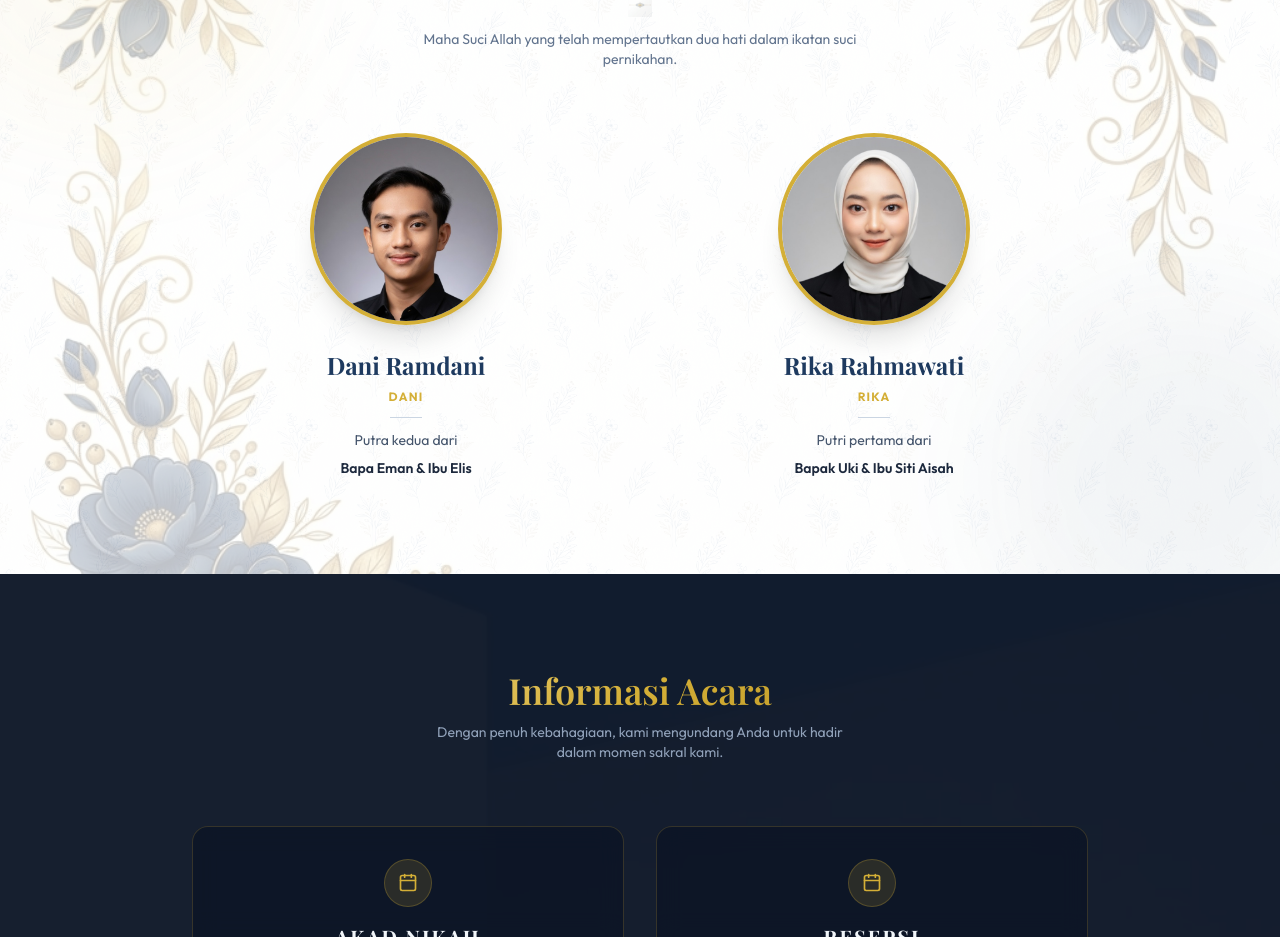
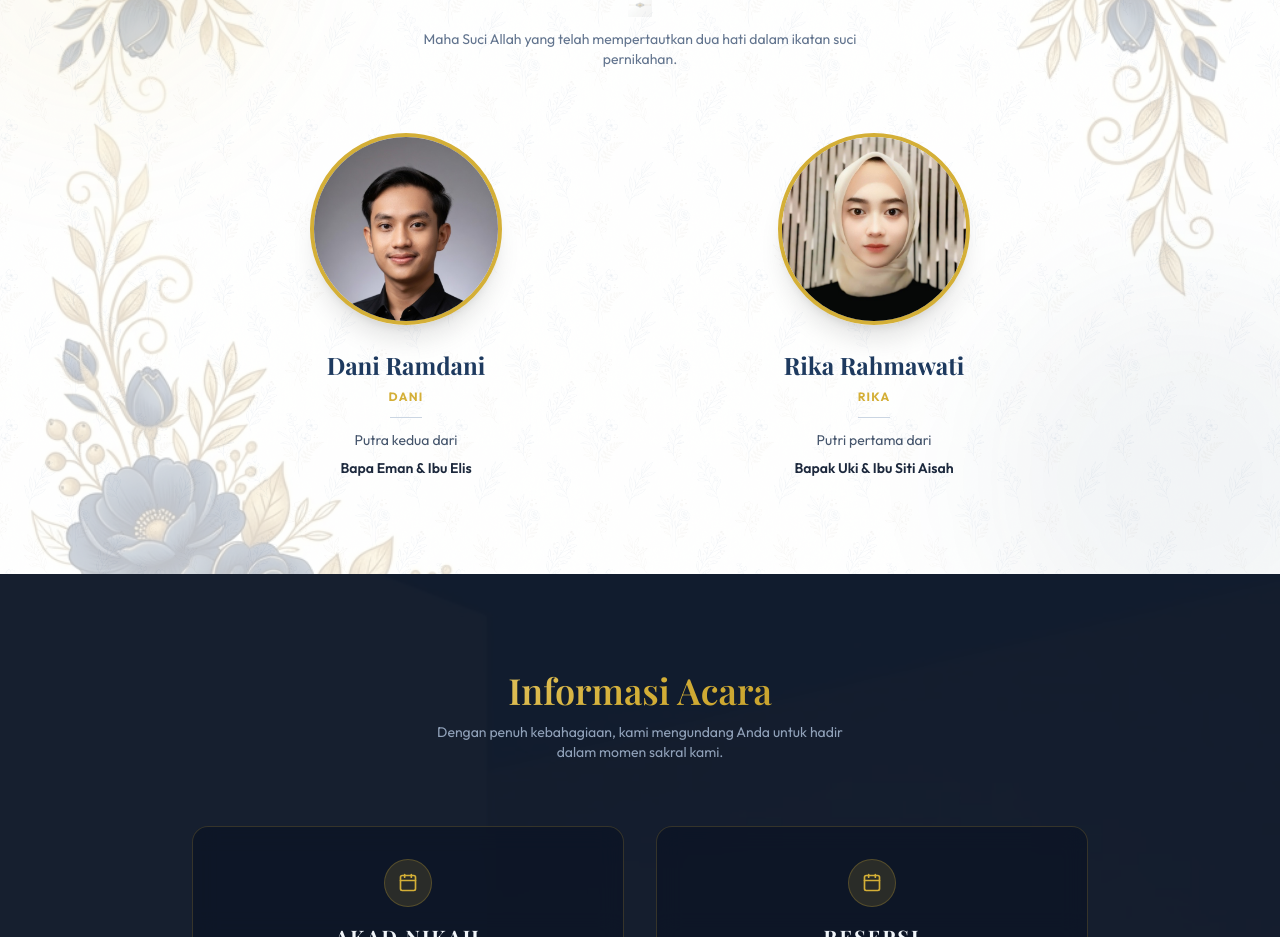
Before and after one commit to dafbeatx/Wedding-Rika-dan-Dani, a Next.js app: page /invitation/1/buka in a window 1280 px wide. Shown: the part 1660-2597 px from the top of the page. Built offline with nearby package versions, Linux system fonts and the light colour scheme; no server answers; the database is empty; a web font is replaced by a local one.

Commit message:
feat: update Rika photo in mempelai section to bride_v3

```diff
--- a/app/invitation/[slug]/buka/page.tsx
+++ b/app/invitation/[slug]/buka/page.tsx
@@ -176,7 +176,7 @@ export default async function Page({ params }: PageProps) {
             <div className="flex flex-col items-center text-center space-y-6 group">
               <div className="relative w-48 h-48 rounded-full overflow-hidden border-4 border-gold-accent shadow-xl transition-transform duration-500 group-hover:scale-105">
                 <Image
-                  src="/gallery/bride_v2.jpg"
+                  src="/gallery/bride_v3.jpg"
                   alt="Rika Rahmawati"
                   fill
                   sizes="192px"
```
Also changed, not shown: public/gallery/bride_v2.jpg (deleted), public/gallery/bride_v3.jpg (added).
